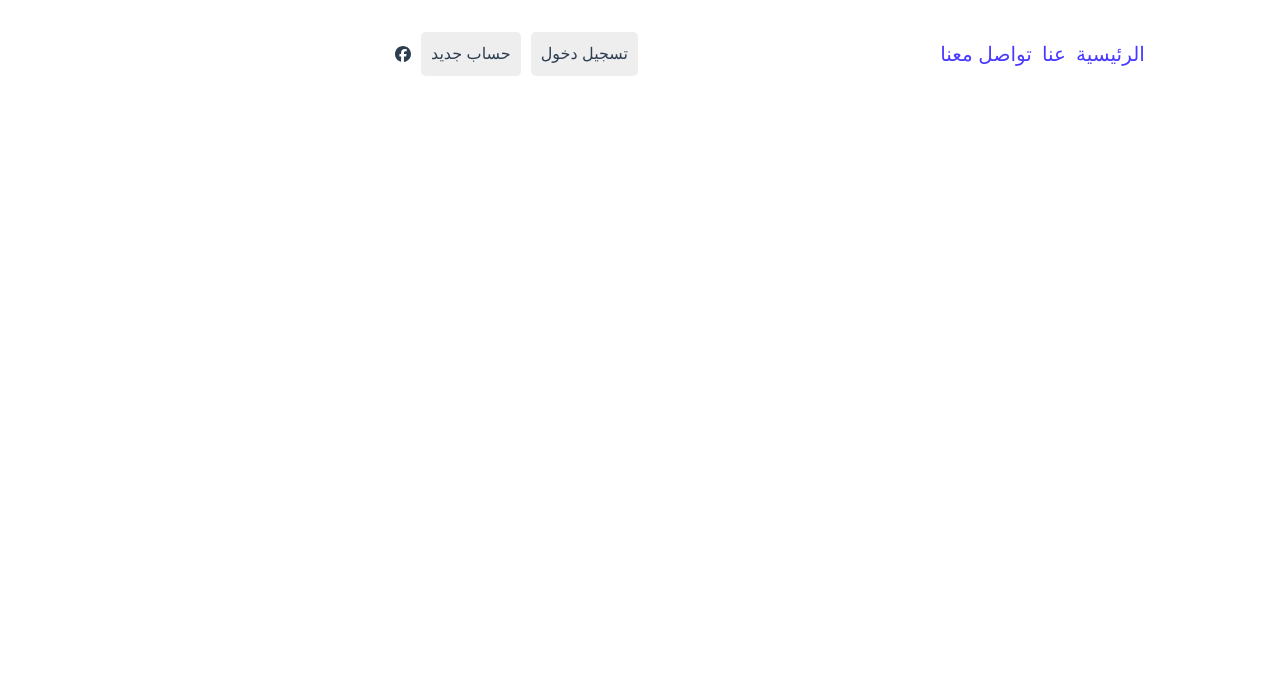
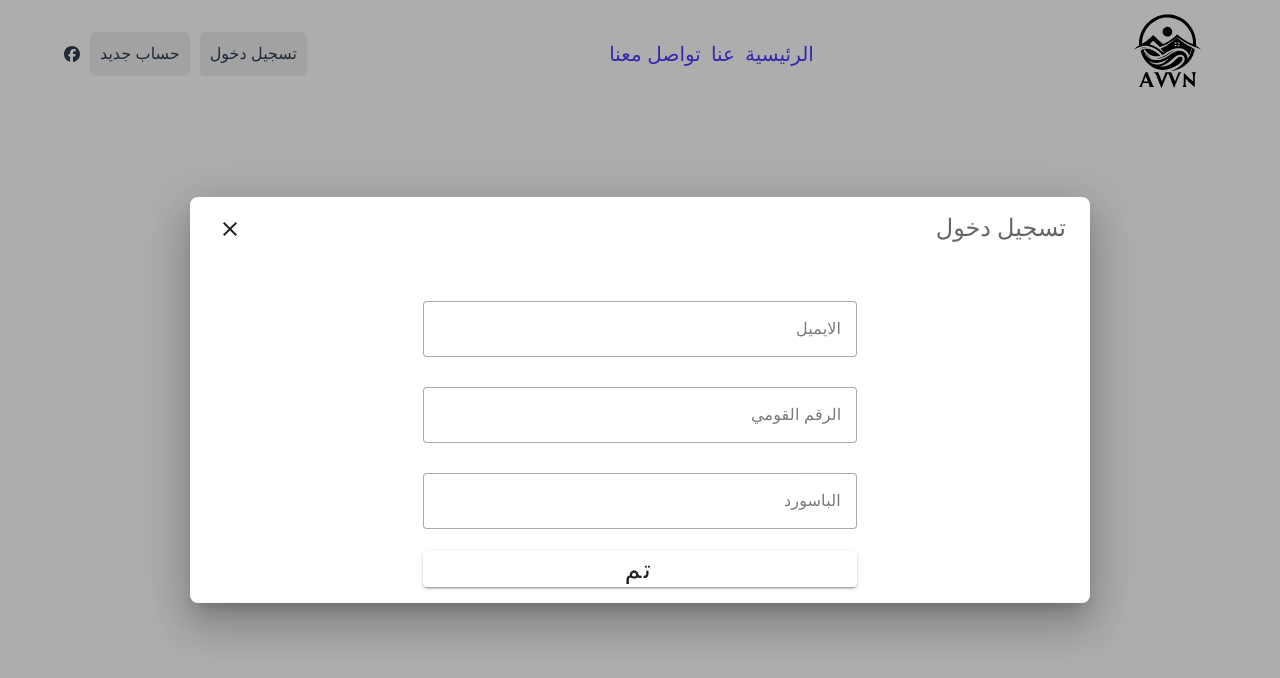
Before and after one commit to Salem-Team/awn_project, a Vue app: page / in a window 1280 px wide. Both pictures are taken after a click on the element "تسجيل دخول". Shown: the top 678 px of the page. Built offline with nearby package versions, Linux system fonts and the light colour scheme.

Commit message:
The sign in has been added

```diff
--- a/src/components/TheHeader.vue
+++ b/src/components/TheHeader.vue
@@ -51,7 +51,30 @@
                 </ul>
             </nav>
             <div class="Login_Register">
-                <div class="login">تسجيل دخول</div>
+                <div class="login">
+                    تسجيل دخول
+                    <v-dialog activator="parent" max-width="900">
+                        <template v-slot:default="{ isActive }">
+                            <v-card rounded="lg">
+                                <v-card-title
+                                    class="d-flex justify-space-between align-center"
+                                >
+                                    <div
+                                        class="text-h5 text-medium-emphasis ps-2"
+                                    >
+                                        تسجيل دخول
+                                    </div>
+                                    <v-btn
+                                        icon="mdi-close"
+                                        variant="text"
+                                        @click="isActive.value = false"
+                                    ></v-btn>
+                                </v-card-title>
+                                <TheSignin />
+                            </v-card>
+                        </template>
+                    </v-dialog>
+                </div>
                 <div class="register">
                     حساب جديد
                     <v-dialog activator="parent" max-width="900">
@@ -83,9 +106,10 @@
 </template>
 <script>
 import TheRegister from "@/components/The_Register.vue";
+import TheSignin from "@/components/The_Signin.vue";
 export default {
     name: "TheHeader",
-    components: { TheRegister },
+    components: { TheRegister, TheSignin },
 };
 </script>
 <style lang="scss" scoped>
```
